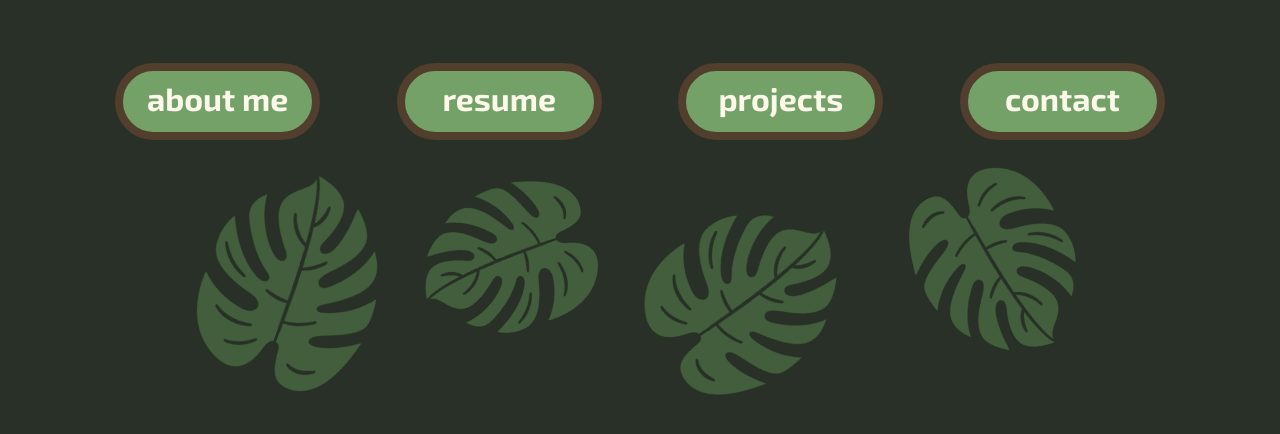
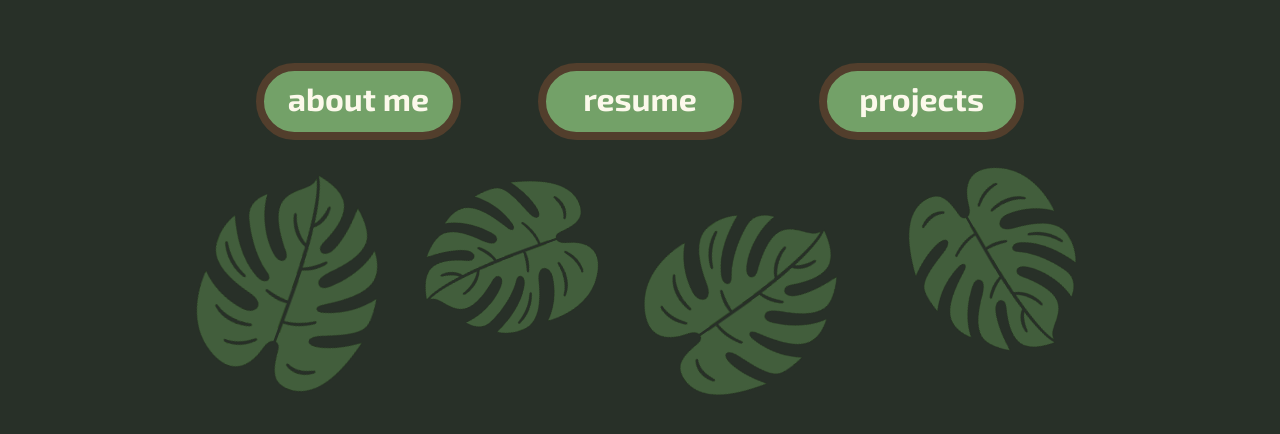
Before and after one commit to qhumphreys/portfolio, a plain HTML site: page index.html in a window 1280 px wide. Shown: the part 356-790 px from the top of the page. Drawn offline with Linux system fonts and the light colour scheme.

Commit message:
Update index.html

```diff
--- a/index.html
+++ b/index.html
@@ -15,7 +15,6 @@
             <button class = button onclick = "window.location.href = 'aboutme.html'">about me</button>
             <button class = button onclick = "window.location.href = 'resume.html'">resume</button>
             <button class = button onclick = "window.location.href = 'projects.html'">projects</button>
-            <button class = button onclick = "window.location.href = 'contact.html'">contact</button>
             <img src = images/monstera.png alt = "monstera" id = monstera1>
             <img src = images/monstera.png alt = "monstera" id = monstera2>
             <img src = images/monstera.png alt = "monstera" id = monstera3>
```
